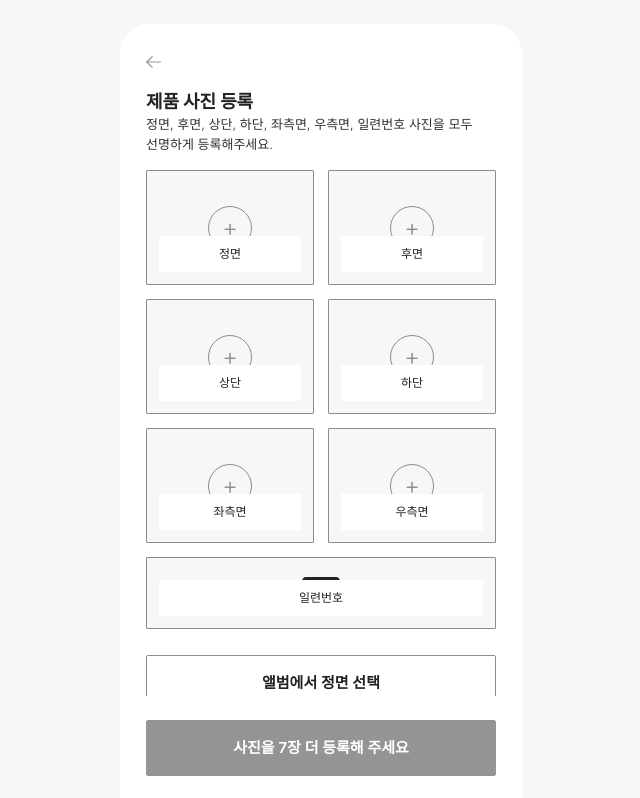
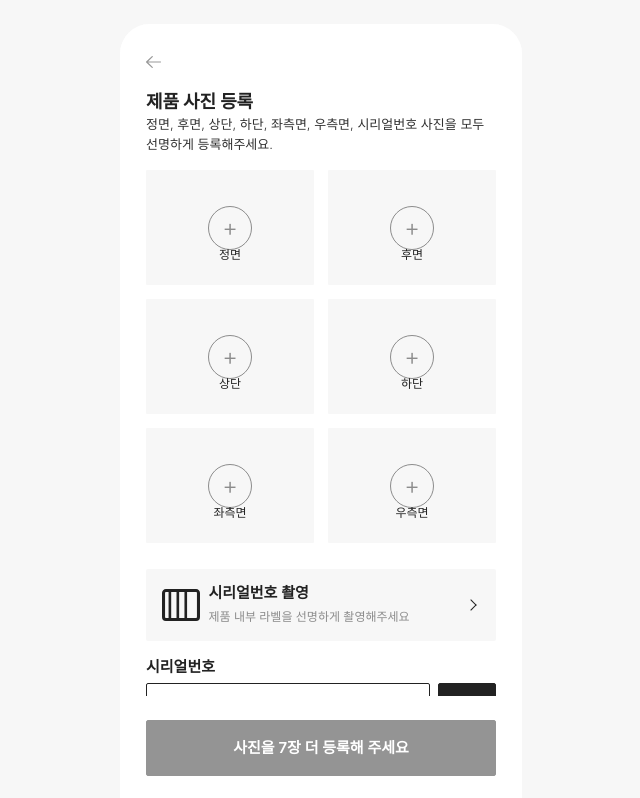
Before and after one commit to MCM-RE-BORN/mcm-reborn-hackathon, a Next.js app in the folder mcm-reborn/: page /products/new in a window 1280 px wide. Shown: the top 798 px of the page, without its empty margins (319-959 px from the left). Built offline with nearby package versions, Linux system fonts and the light colour scheme; a web font is replaced by a local one.

Commit message:
feat: add serial capture verification flow

```diff
--- a/mcm-reborn/components/screens/analysis-design/SubmissionStatusScreen.tsx
+++ b/mcm-reborn/components/screens/analysis-design/SubmissionStatusScreen.tsx
@@ -65,7 +65,7 @@ export function SubmissionStatusScreen({
                   보완 사진 다시 등록하기
                 </ButtonLink>
               }
-              description="정면, 후면, 상단, 하단, 좌측면, 우측면, 일련번호 중 안내된 사진을 더 선명하게 다시 등록해 주세요. 사진을 보완해 제출하면 사전 분석을 이어갈 수 있어요."
+              description="정면, 후면, 상단, 하단, 좌측면, 우측면, 시리얼번호 중 안내된 사진을 더 선명하게 다시 등록해 주세요. 사진을 보완해 제출하면 사전 분석을 이어갈 수 있어요."
               title="사진 보완 요청이 도착했어요"
               tone="permission"
             />
--- a/mcm-reborn/components/screens/entry-capture/ProductCapturePhotos.tsx
+++ b/mcm-reborn/components/screens/entry-capture/ProductCapturePhotos.tsx
@@ -4,7 +4,11 @@ import Image from "next/image";
 import Link from "next/link";
 import { useRef, useState, type ChangeEvent } from "react";
 import { Button } from "@/components/ui/Button";
-import { CAPTURE_SLOTS, type CaptureSlotId } from "./capture-config";
+import {
+  CAPTURE_SLOTS,
+  GENERAL_CAPTURE_SLOTS,
+  type CaptureSlotId,
+} from "./capture-config";
 import {
   completedCaptureSlotIds,
   isCaptureSlotCompleted,
@@ -13,6 +17,7 @@ import {
 import { useCaptureSession } from "./CaptureSessionProvider";
 import styles from "./entry-capture.module.css";
 import { normalizeSelectedImage } from "./image-processing";
+import { SerialNumberCapture } from "./SerialNumberCapture";
 
 type ProductCapturePhotosProps = {
   capturedSlots: CaptureSlotId[];
@@ -75,12 +80,12 @@ export function ProductCapturePhotos({
         제품 사진 {completedCount}/{CAPTURE_SLOTS.length}
       </h2>
       <p className={styles.visuallyHidden}>
-        정면, 후면, 상단, 하단, 좌측면, 우측면, 일련번호를 차례로
+        정면, 후면, 상단, 하단, 좌측면, 우측면, 시리얼번호를 차례로
         등록해주세요. 일곱 사진이 모두 필요합니다.
       </p>
 
       <div className={styles.captureGrid}>
-        {CAPTURE_SLOTS.map((slot) => {
+        {GENERAL_CAPTURE_SLOTS.map((slot) => {
           const sessionCapture = captures[slot.id];
           const isCompleted = isCaptureSlotCompleted(
             captures,
@@ -115,15 +120,6 @@ export function ProductCapturePhotos({
                 <span aria-hidden="true" className={styles.captureCompletedMark}>
                   ✓
                 </span>
-              ) : slot.id === "serialNumber" ? (
-                <Image
-                  alt=""
-                  aria-hidden="true"
-                  className={styles.captureBarcode}
-                  height={31}
-                  src="/assets/mvp-beta/icon-barcode.svg"
-                  width={50}
-                />
               ) : (
                 <span aria-hidden="true" className={styles.captureAddMark}>
                   +
@@ -141,6 +137,8 @@ export function ProductCapturePhotos({
           );
         })}
       </div>
+
+      <SerialNumberCapture completedSlotIds={completedSlotIds} />
 
       <div className={styles.captureSecondaryAction}>
         <Button
@@ -173,7 +171,7 @@ export function ProductCapturePhotos({
         </p>
       </div>
       <p className={styles.captureRule}>
-        정면, 후면, 상단, 하단, 좌측면, 우측면, 일련번호 필수 · JPG, PNG
+        정면, 후면, 상단, 하단, 좌측면, 우측면, 시리얼번호 필수 · JPG, PNG
         7장 · 파일당 최대 10MB
       </p>
     </section>
--- a/mcm-reborn/components/screens/entry-capture/ProductCaptureScreen.tsx
+++ b/mcm-reborn/components/screens/entry-capture/ProductCaptureScreen.tsx
@@ -33,7 +33,7 @@ function CaptureStatePanel({ state }: { state: PageState }) {
             카메라 화면 열기
           </ButtonLink>
         }
-        description="분석 요청에는 정면, 후면, 상단, 하단, 좌측면, 우측면, 일련번호 JPG 또는 PNG 사진이 모두 필요해요."
+        description="분석 요청에는 정면, 후면, 상단, 하단, 좌측면, 우측면, 시리얼번호 JPG 또는 PNG 사진이 모두 필요해요."
         title="등록된 제품 사진이 없어요"
         tone="empty"
       />
@@ -50,7 +50,7 @@ function CaptureStatePanel({ state }: { state: PageState }) {
         }
         description={
           state === "limited"
-            ? "정면, 후면, 상단, 하단, 좌측면, 우측면, 일련번호 사진을 각각 1장씩 등록해주세요. 파일당 최대 10MB의 JPG, PNG만 등록할 수 있어요."
+            ? "정면, 후면, 상단, 하단, 좌측면, 우측면, 시리얼번호 사진을 각각 1장씩 등록해주세요. 파일당 최대 10MB의 JPG, PNG만 등록할 수 있어요."
             : "사진을 읽지 못했어요. 파일 형식과 용량을 확인한 뒤 다시 시도해주세요."
         }
         title={state === "limited" ? "등록 가능한 범위를 넘었어요" : "사진을 등록하지 못했어요"}
@@ -95,7 +95,7 @@ export function ProductCaptureScreen({
       header={
         <PageHeader
           backHref="/home"
-          description="정면, 후면, 상단, 하단, 좌측면, 우측면, 일련번호 사진을 모두 선명하게 등록해주세요."
+          description="정면, 후면, 상단, 하단, 좌측면, 우측면, 시리얼번호 사진을 모두 선명하게 등록해주세요."
           title="제품 사진 등록"
         />
       }
--- /dev/null
+++ b/mcm-reborn/components/screens/entry-capture/SerialNumberCapture.tsx
@@ -0,0 +1,137 @@
+"use client";
+
+import Image from "next/image";
+import { useState, type FormEvent } from "react";
+import { Button, ButtonLink } from "@/components/ui/Button";
+import type { CaptureSlotId } from "./capture-config";
+import { useCaptureSession } from "./CaptureSessionProvider";
+import styles from "./serial-number-capture.module.css";
+
+const SERIAL_NUMBER_PATTERN = /^(?=.*[A-Za-z])(?=.*\d)[A-Za-z0-9]{11}$/;
+
+type SerialNumberCaptureProps = {
+  completedSlotIds: CaptureSlotId[];
+};
+
+type Verification = {
+  kind: "error" | "success";
+  value: string;
+};
+
+export function SerialNumberCapture({
+  completedSlotIds,
+}: SerialNumberCaptureProps) {
+  const { productDetails, updateProductDetails } = useCaptureSession();
+  const [verification, setVerification] = useState<Verification>();
+  const isCaptured = completedSlotIds.includes("serialNumber");
+  const completedQuery = completedSlotIds.length
+    ? `&completed=${completedSlotIds.join(",")}`
+    : "";
+  const visibleVerification =
+    verification?.value === productDetails.serialNumber
+      ? verification
+      : undefined;
+  const messageId = visibleVerification
+    ? "serial-number-verification-message"
+    : undefined;
+
+  const handleSubmit = (event: FormEvent<HTMLFormElement>) => {
+    event.preventDefault();
+
+    setVerification({
+      kind: SERIAL_NUMBER_PATTERN.test(productDetails.serialNumber)
+        ? "success"
+        : "error",
+      value: productDetails.serialNumber,
+    });
+  };
+
+  return (
+    <section
+      aria-labelledby="serial-number-capture-title"
+      className={styles.serialNumberCapture}
+    >
+      <h3 className={styles.visuallyHidden} id="serial-number-capture-title">
+        시리얼번호 등록
+      </h3>
+
+      <ButtonLink
+        aria-label={`시리얼번호 사진 ${isCaptured ? "다시 " : ""}촬영`}
+        className={styles.captureButton}
+        fullWidth
+        href={`/products/new/camera?slot=serialNumber${completedQuery}`}
+        variant="outline"
+      >
+        <Image
+          alt=""
+          aria-hidden="true"
+          height={31}
+          src="/assets/mvp-beta/icon-barcode.svg"
+          width={50}
+        />
+        <span className={styles.captureButtonCopy}>
+          <strong>시리얼번호 촬영</strong>
+          <span>
+            {isCaptured
+              ? "촬영 완료 · 다시 촬영할 수 있어요"
+              : "제품 내부 라벨을 선명하게 촬영해주세요"}
+          </span>
+        </span>
+        <span aria-hidden="true" className={styles.captureButtonChevron} />
+      </ButtonLink>
+
+      <form className={styles.verificationForm} noValidate onSubmit={handleSubmit}>
+        <label className={styles.label} htmlFor="product-serial-number">
+          시리얼번호
+        </label>
+        <div className={styles.verificationRow}>
+          <input
+            aria-describedby={[
+              "serial-number-format-hint",
+              messageId,
+            ]
+              .filter(Boolean)
+              .join(" ")}
+            aria-invalid={visibleVerification?.kind === "error" || undefined}
+            autoCapitalize="characters"
+            className={styles.input}
+            id="product-serial-number"
+            inputMode="text"
+            maxLength={11}
+            onChange={(event) => {
+              updateProductDetails({ serialNumber: event.currentTarget.value });
+              setVerification(undefined);
+            }}
+            pattern="(?=.*[A-Za-z])(?=.*[0-9])[A-Za-z0-9]{11}"
+            placeholder="예: MK123456789"
+            required
+            spellCheck={false}
+            value={productDetails.serialNumber}
+          />
+          <Button size="medium" type="submit">
+            인증
+          </Button>
+        </div>
+        <p className={styles.hint} id="serial-number-format-hint">
+          영문과 숫자를 조합한 11자리 번호를 입력해주세요.
+        </p>
+        {visibleVerification ? (
+          <p
+            aria-live={visibleVerification.kind === "error" ? "assertive" : "polite"}
+            className={
+              visibleVerification.kind === "success"
+                ? styles.successMessage
+                : styles.errorMessage
+            }
+            id="serial-number-verification-message"
+            role={visibleVerification.kind === "error" ? "alert" : "status"}
+          >
+            {visibleVerification.kind === "success"
+              ? "시리얼번호 인증이 완료되었습니다."
+              : "시리얼번호는 영문과 숫자 11자리로 입력해주세요."}
+          </p>
+        ) : null}
+      </form>
+    </section>
+  );
+}
--- a/mcm-reborn/components/screens/entry-capture/capture-config.ts
+++ b/mcm-reborn/components/screens/entry-capture/capture-config.ts
@@ -37,11 +37,17 @@ export const CAPTURE_SLOTS = [
   },
   {
     id: "serialNumber",
-    label: "일련번호",
+    label: "시리얼번호",
     className: "captureSlotSerial",
-    guide: "제품의 일련번호가 선명하게 보이도록 맞춰주세요",
+    guide: "제품의 시리얼번호가 선명하게 보이도록 맞춰주세요",
   },
 ] as const;
+
+export const GENERAL_CAPTURE_SLOTS = CAPTURE_SLOTS.filter(
+  (slot) => slot.id !== "serialNumber",
+);
+
+export const DEMO_SERIAL_NUMBER = "MK123456789";
 
 export type CaptureSlotId = (typeof CAPTURE_SLOTS)[number]["id"];
 
--- a/mcm-reborn/components/screens/entry-capture/entry-capture.module.css
+++ b/mcm-reborn/components/screens/entry-capture/entry-capture.module.css
@@ -188,6 +188,10 @@
   line-height: var(--line-height-reading);
 }
 
+.introHero h1 + p {
+  margin-top: var(--space-6);
+}
+
 .introScrollCue {
   display: grid;
   width: fit-content;
@@ -249,7 +253,7 @@
 
 .introSteps li div {
   display: grid;
-  gap: var(--space-2);
+  gap: var(--space-14);
 }
 
 .introSteps h2 {
@@ -258,7 +262,13 @@
   line-height: var(--line-height-tight);
 }
 
-.introSteps p,
+.introSteps p {
+  color: var(--color-muted);
+  font-size: var(--font-size-body);
+  font-weight: var(--font-weight-light);
+  line-height: var(--line-height-tight);
+}
+
 .notice {
   color: var(--color-muted);
   font-size: var(--font-size-body);
@@ -698,7 +708,7 @@
 }
 
 .homeTagline {
-  margin-top: var(--space-5);
+  margin-top: var(--space-14);
   color: var(--color-muted);
   font-size: var(--font-size-body);
   font-weight: var(--font-weight-light);
@@ -745,7 +755,7 @@
 
 .captureSectionHeading > div {
   display: grid;
-  gap: var(--space-3);
+  gap: var(--space-14);
 }
 
 .captureSectionHeading h2 {
@@ -761,7 +771,7 @@
   color: var(--color-muted);
   font-size: var(--font-size-label);
   font-weight: var(--font-weight-regular);
-  line-height: var(--line-height-reading);
+  line-height: var(--line-height-tight);
 }
 
 .captureSectionHeading > span {
@@ -780,13 +790,12 @@
   min-height: var(--touch-target-min);
   place-items: center;
   overflow: hidden;
-  border: var(--border-hairline) solid var(--color-muted);
+  border: var(--space-0);
   border-radius: var(--radius-image);
   background: var(--color-surface);
 }
 
-.captureSlotHero,
-.captureSlotSerial {
+.captureSlotHero {
   grid-column: 1 / -1;
 }
 
@@ -798,12 +807,8 @@
   aspect-ratio: 168 / 115;
 }
 
-.captureSlotSerial {
-  min-height: var(--space-24);
-}
-
 .captureSlot:hover {
-  border-color: var(--color-ink);
+  background: var(--color-divider);
 }
 
 .captureSlot > img {
@@ -849,7 +854,7 @@
   bottom: var(--space-7);
   left: var(--space-7);
   padding: var(--space-5) var(--space-7);
-  background: var(--color-canvas);
+  background: var(--color-transparent);
   color: var(--color-ink);
   font-size: var(--font-size-label);
   font-weight: var(--font-weight-medium);
@@ -858,19 +863,12 @@
 }
 
 .captureSlotCompleted .captureSlotLabel {
-  background: var(--color-ink);
   color: var(--color-canvas);
 }
 
 .captureRule {
-  padding: var(--space-7) var(--space-9);
-  background: var(--color-surface);
+  padding: var(--space-0);
   text-align: center;
-}
-
-.captureBarcode {
-  width: auto;
-  height: var(--space-17);
 }
 
 .captureSecondaryAction {
--- /dev/null
+++ b/mcm-reborn/components/screens/entry-capture/serial-number-capture.module.css
@@ -0,0 +1,137 @@
+.serialNumberCapture {
+  display: grid;
+  gap: var(--space-9);
+}
+
+.visuallyHidden {
+  position: absolute;
+  width: var(--border-thin);
+  height: var(--border-thin);
+  padding: var(--space-0);
+  border: var(--space-0);
+  margin: calc(var(--border-thin) * -1);
+  overflow: hidden;
+  clip: rect(0 0 0 0);
+  white-space: nowrap;
+}
+
+.captureButton.captureButton {
+  min-height: var(--space-24);
+  justify-content: flex-start;
+  padding: var(--space-8) var(--space-9);
+  border: var(--space-0);
+  background: var(--color-surface);
+  color: var(--color-ink);
+  text-align: left;
+}
+
+.captureButton.captureButton:hover {
+  background: var(--color-divider);
+}
+
+.captureButton > img {
+  width: auto;
+  height: var(--space-17);
+  flex: none;
+}
+
+.captureButtonCopy {
+  display: grid;
+  min-width: var(--space-0);
+  flex: 1;
+  gap: var(--space-2);
+}
+
+.captureButtonCopy strong {
+  font-size: var(--font-size-control);
+  font-weight: var(--font-weight-semibold);
+  line-height: var(--line-height-tight);
+}
+
+.captureButtonCopy span {
+  color: var(--color-muted);
+  font-size: var(--font-size-label);
+  font-weight: var(--font-weight-regular);
+  line-height: var(--line-height-tight);
+}
+
+.captureButtonChevron {
+  width: var(--space-5);
+  height: var(--space-5);
+  flex: none;
+  margin-right: var(--space-3);
+  border-top: var(--border-thin) solid var(--color-ink);
+  border-right: var(--border-thin) solid var(--color-ink);
+  transform: rotate(45deg);
+}
+
+.verificationForm {
+  display: grid;
+  gap: var(--space-4);
+}
+
+.label {
+  color: var(--color-ink);
+  font-size: var(--font-size-control);
+  font-weight: var(--font-weight-semibold);
+  line-height: var(--line-height-tight);
+}
+
+.verificationRow {
+  display: grid;
+  grid-template-columns: minmax(var(--space-0), 1fr) auto;
+  gap: var(--space-5);
+}
+
+.input {
+  width: 100%;
+  min-width: var(--space-0);
+  height: var(--touch-target-min);
+  padding-inline: var(--space-6);
+  border: var(--border-hairline) solid var(--color-ink);
+  border-radius: var(--radius-control);
+  background: var(--color-canvas);
+  color: var(--color-ink);
+  font-size: var(--font-size-body);
+  line-height: var(--line-height-tight);
+}
+
+.input::placeholder {
+  color: var(--color-muted);
+  opacity: var(--opacity-placeholder);
+}
+
+.input:focus-visible {
+  outline: var(--border-focus) solid var(--color-ink);
+  outline-offset: var(--space-1);
+}
+
+.input[aria-invalid="true"] {
+  border-color: var(--color-danger);
+}
+
+.hint,
+.successMessage,
+.errorMessage {
+  font-size: var(--font-size-label);
+  font-weight: var(--font-weight-regular);
+  line-height: var(--line-height-reading);
+}
+
+.hint {
+  color: var(--color-muted);
+}
+
+.successMessage {
+  color: var(--color-ink);
+}
+
+.errorMessage {
+  color: var(--color-danger);
+}
+
+@media (max-width: 22rem) {
+  .captureButton.captureButton {
+    padding-inline: var(--space-7);
+  }
+}
```
Also changed, not shown: mcm-reborn/components/screens/entry-capture/CaptureSessionProvider.tsx (+11 -1 lines), mcm-reborn/components/screens/entry-capture/ProductCaptureDetails.tsx (+0 -11 lines).
